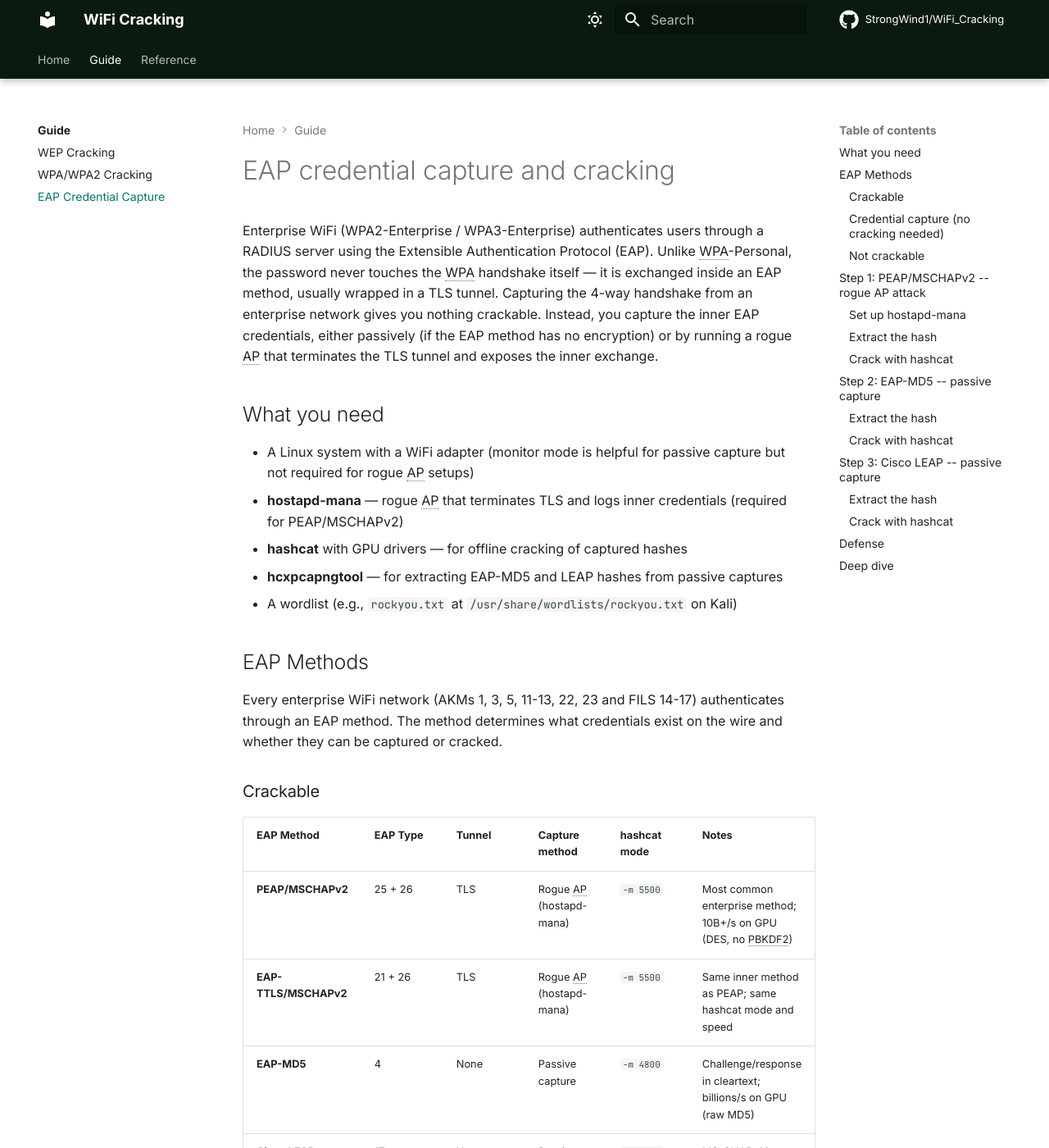
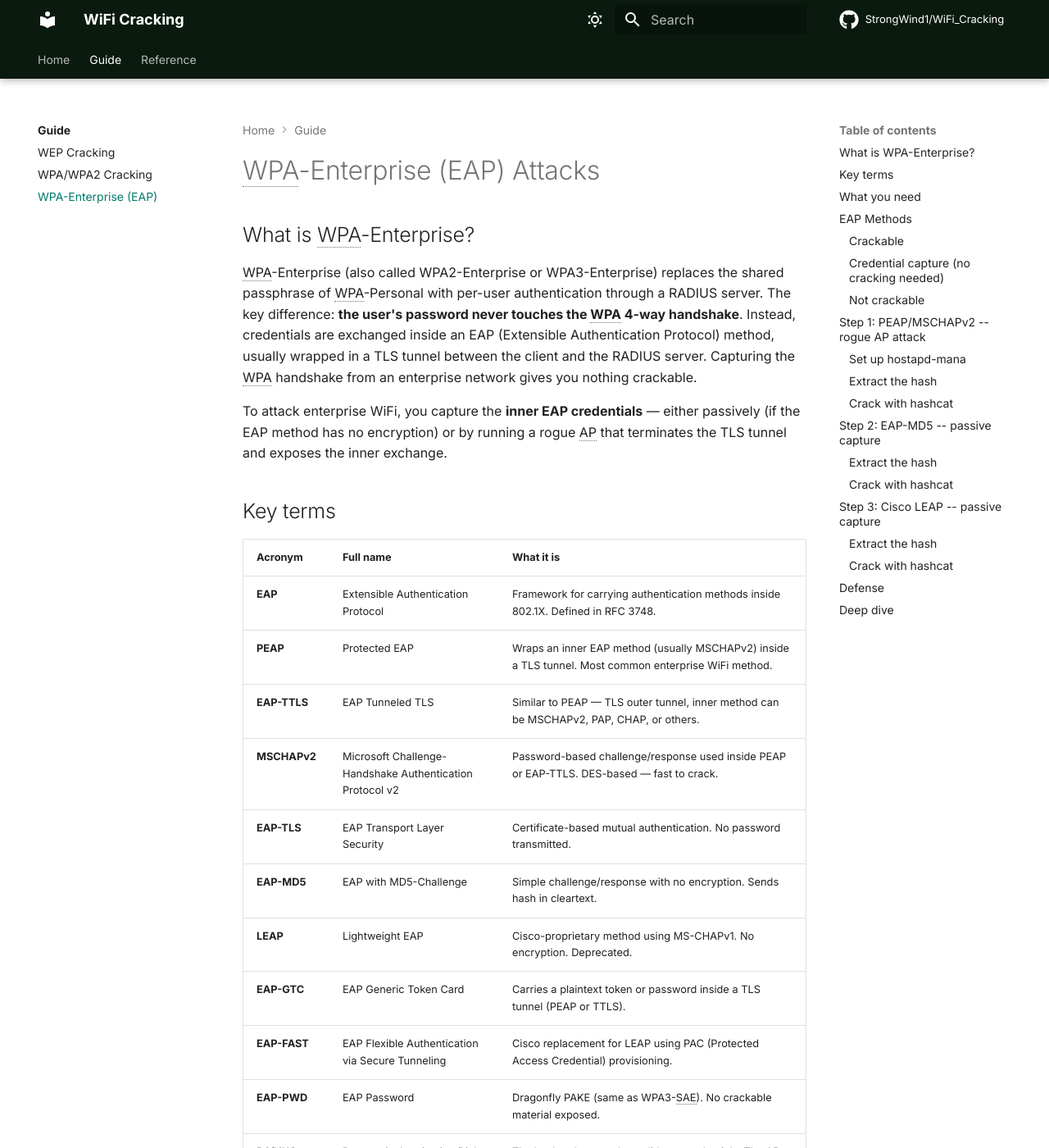
Before and after one commit to StrongWind1/WiFi_Cracking, an MkDocs documentation site: the page built from docs/guide/eap.md, in a window 1280 px wide and 1400 px high. Shown: the whole window at 82% size. Built offline with MkDocs 1.6.1 and Material for MkDocs 9.7.7, drawn with Linux system fonts in a browser that asks for light colours; comment, search, counter and statistics services are not loaded; some of the changed text lies outside the part shown.

Commit message:
docs: rename EAP guide to WPA-Enterprise (EAP), add acronym glossary
- Rename title and nav entries to 'WPA-Enterprise (EAP) Attacks'
- Add 'What is WPA-Enterprise?' intro explaining the RADIUS/EAP model
- Add 'Key terms' table defining all 12 EAP-related acronyms (EAP,
  PEAP, EAP-TTLS, MSCHAPv2, EAP-TLS, EAP-MD5, LEAP, EAP-GTC,
  EAP-FAST, EAP-PWD, RADIUS, 802.1X) before the method tables

```diff
--- a/docs/guide/eap.md
+++ b/docs/guide/eap.md
@@ -1,13 +1,34 @@
-# EAP credential capture and cracking
+# WPA-Enterprise (EAP) Attacks
 
-Enterprise WiFi (WPA2-Enterprise / WPA3-Enterprise) authenticates users through a RADIUS server using the Extensible Authentication Protocol (EAP). Unlike WPA-Personal, the password never touches the WPA handshake itself — it is exchanged inside an EAP method, usually wrapped in a TLS tunnel. Capturing the 4-way handshake from an enterprise network gives you nothing crackable. Instead, you capture the inner EAP credentials, either passively (if the EAP method has no encryption) or by running a rogue AP that terminates the TLS tunnel and exposes the inner exchange.
+## What is WPA-Enterprise?
+
+WPA-Enterprise (also called WPA2-Enterprise or WPA3-Enterprise) replaces the shared passphrase of WPA-Personal with per-user authentication through a RADIUS server. The key difference: **the user's password never touches the WPA 4-way handshake**. Instead, credentials are exchanged inside an EAP (Extensible Authentication Protocol) method, usually wrapped in a TLS tunnel between the client and the RADIUS server. Capturing the WPA handshake from an enterprise network gives you nothing crackable.
+
+To attack enterprise WiFi, you capture the **inner EAP credentials** — either passively (if the EAP method has no encryption) or by running a rogue AP that terminates the TLS tunnel and exposes the inner exchange.
+
+## Key terms
+
+| Acronym | Full name | What it is |
+|---|---|---|
+| **EAP** | Extensible Authentication Protocol | Framework for carrying authentication methods inside 802.1X. Defined in RFC 3748. |
+| **PEAP** | Protected EAP | Wraps an inner EAP method (usually MSCHAPv2) inside a TLS tunnel. Most common enterprise WiFi method. |
+| **EAP-TTLS** | EAP Tunneled TLS | Similar to PEAP — TLS outer tunnel, inner method can be MSCHAPv2, PAP, CHAP, or others. |
+| **MSCHAPv2** | Microsoft Challenge-Handshake Authentication Protocol v2 | Password-based challenge/response used inside PEAP or EAP-TTLS. DES-based — fast to crack. |
+| **EAP-TLS** | EAP Transport Layer Security | Certificate-based mutual authentication. No password transmitted. |
+| **EAP-MD5** | EAP with MD5-Challenge | Simple challenge/response with no encryption. Sends hash in cleartext. |
+| **LEAP** | Lightweight EAP | Cisco-proprietary method using MS-CHAPv1. No encryption. Deprecated. |
+| **EAP-GTC** | EAP Generic Token Card | Carries a plaintext token or password inside a TLS tunnel (PEAP or TTLS). |
+| **EAP-FAST** | EAP Flexible Authentication via Secure Tunneling | Cisco replacement for LEAP using PAC (Protected Access Credential) provisioning. |
+| **EAP-PWD** | EAP Password | Dragonfly PAKE (same as WPA3-SAE). No crackable material exposed. |
+| **RADIUS** | Remote Authentication Dial-In User Service | The backend server that validates credentials. The AP proxies EAP between client and RADIUS. |
+| **802.1X** | IEEE 802.1X Port-Based Network Access Control | The standard that connects EAP to WiFi. Defines the Authenticator (AP), Supplicant (client), and Authentication Server (RADIUS) roles. |
 
 ## What you need
 
-- A Linux system with a WiFi adapter (monitor mode is helpful for passive capture but not required for rogue AP setups)
+- A Linux system with a WiFi adapter (monitor mode helpful for passive capture but not required for rogue AP)
 - **hostapd-mana** — rogue AP that terminates TLS and logs inner credentials (required for PEAP/MSCHAPv2)
 - **hashcat** with GPU drivers — for offline cracking of captured hashes
-- **hcxpcapngtool** — for extracting EAP-MD5 and LEAP hashes from passive captures
+- **hcxpcapngtool** or **wpawolf** — for extracting EAP-MD5 and LEAP hashes from passive captures
 - A wordlist (e.g., `rockyou.txt` at `/usr/share/wordlists/rockyou.txt` on Kali)
 
 ## EAP Methods
--- a/docs/guide/index.md
+++ b/docs/guide/index.md
@@ -28,11 +28,11 @@ Three end-to-end workflows for WiFi security testing — from capture to cracked
 
     [:octicons-arrow-right-24: WPA/WPA2 Cracking Guide](wpa.md)
 
-- :material-badge-account: **EAP Credential Capture**
+- :material-badge-account: **WPA-Enterprise (EAP)**
 
     Capture enterprise credentials via a rogue AP (PEAP/MSCHAPv2) or passive sniffing (EAP-MD5, LEAP). Crack with hashcat mode 5500 or 4800.
 
-    [:octicons-arrow-right-24: EAP Cracking Guide](eap.md)
+    [:octicons-arrow-right-24: WPA-Enterprise Guide](eap.md)
 
 </div>
 
--- a/mkdocs.yml
+++ b/mkdocs.yml
@@ -92,7 +92,7 @@ nav:
     - guide/index.md
     - WEP Cracking: guide/wep.md
     - WPA/WPA2 Cracking: guide/wpa.md
-    - EAP Credential Capture: guide/eap.md
+    - WPA-Enterprise (EAP): guide/eap.md
   - Reference:
     - Protocol:
       - protocol/index.md
```
